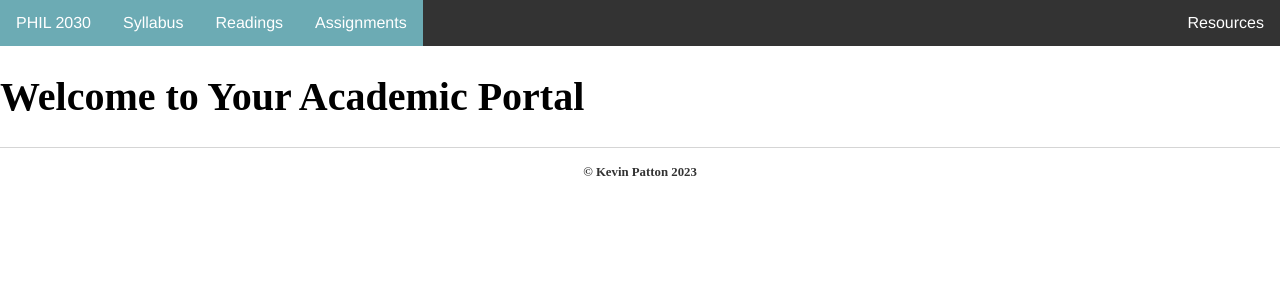
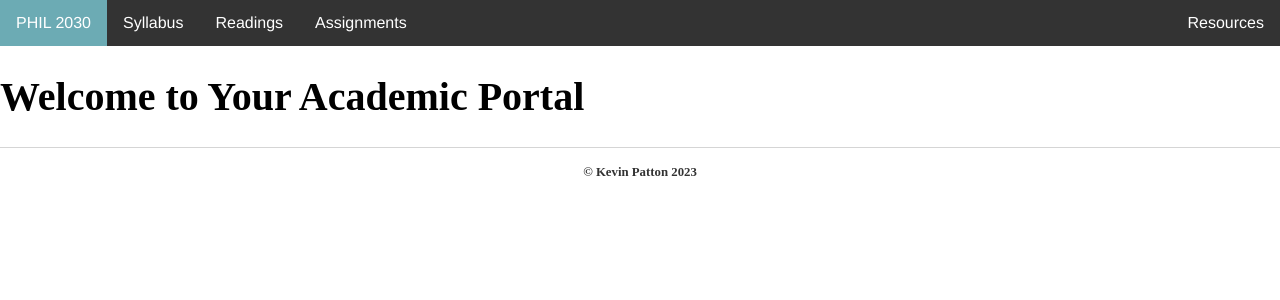
Before and after one commit to kevinjpatton/kevinjpatton.github.io, a Jekyll site: the page built from teaching/new_css_test.html, in a window 1280 px wide. Shown: the top 300 px of the page. Built offline with Jekyll 4.4.1, drawn with Linux system fonts in a browser that asks for light colours; Markdown is read by kramdown in place of the engine named in the settings.

Commit message:
Update student_view.html

```diff
--- a/_layouts/student_view.html
+++ b/_layouts/student_view.html
@@ -51,10 +51,10 @@
 </head>
 <body>
     <ul class="topnav">
-        <li><a href="/teaching/new_css_test.html">PHIL 2030</a></li>
-        <li><a class="active" href="/">Syllabus</a></li>
-        <li><a class="active" href="/">Readings</a></li>
-        <li><a class="active" href="/">Assignments</a></li>
+        <li><a class="active" href="/teaching/new_css_test.html">PHIL 2030</a></li>
+        <li><a href="/">Syllabus</a></li>
+        <li><a href="/">Readings</a></li>
+        <li><a href="/">Assignments</a></li>
         <li class="right"><a href="/resources">Resources</a></li>
     </ul>
     <div class="container">
```
